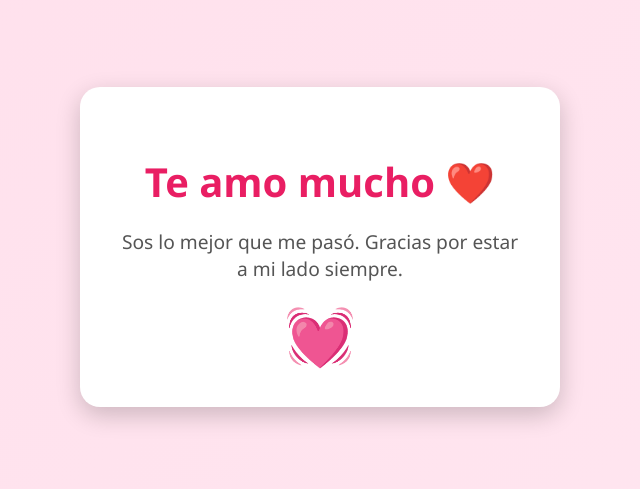
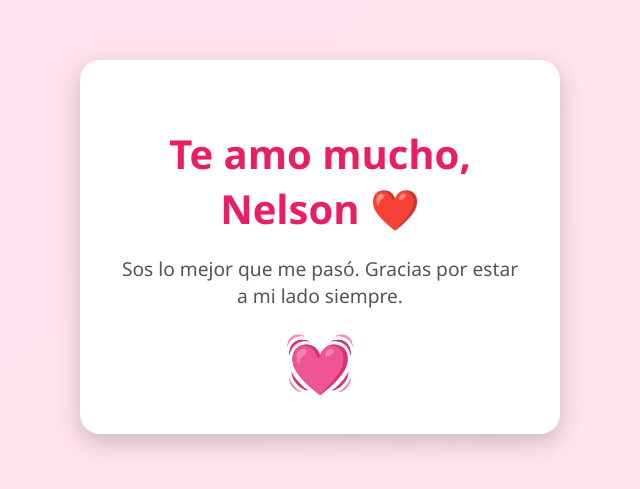
Before and after one commit to Pittacus04/Teamo1, a plain HTML site: page index.html in a window 1280 px wide. Shown: the part 153-642 px from the top of the page, without its empty margins (320-960 px from the left). Drawn offline with Linux system fonts and the light colour scheme.

Commit message:
Update index.html

```diff
--- a/index.html
+++ b/index.html
@@ -49,8 +49,8 @@
 </head>
 <body>
   <div class="card">
-    <h1>Te amo mucho ❤️</h1>
-    <p>Sos lo mejor que me pasó. Gracias por estar a mi lado siempre.</p>
+   <h1>Te amo mucho, Nelson ❤️</h1>
+<p>Sos lo mejor que me pasó. Gracias por estar a mi lado siempre.</p>
     <div class="heart">💓</div>
   </div>
 </body>
```
